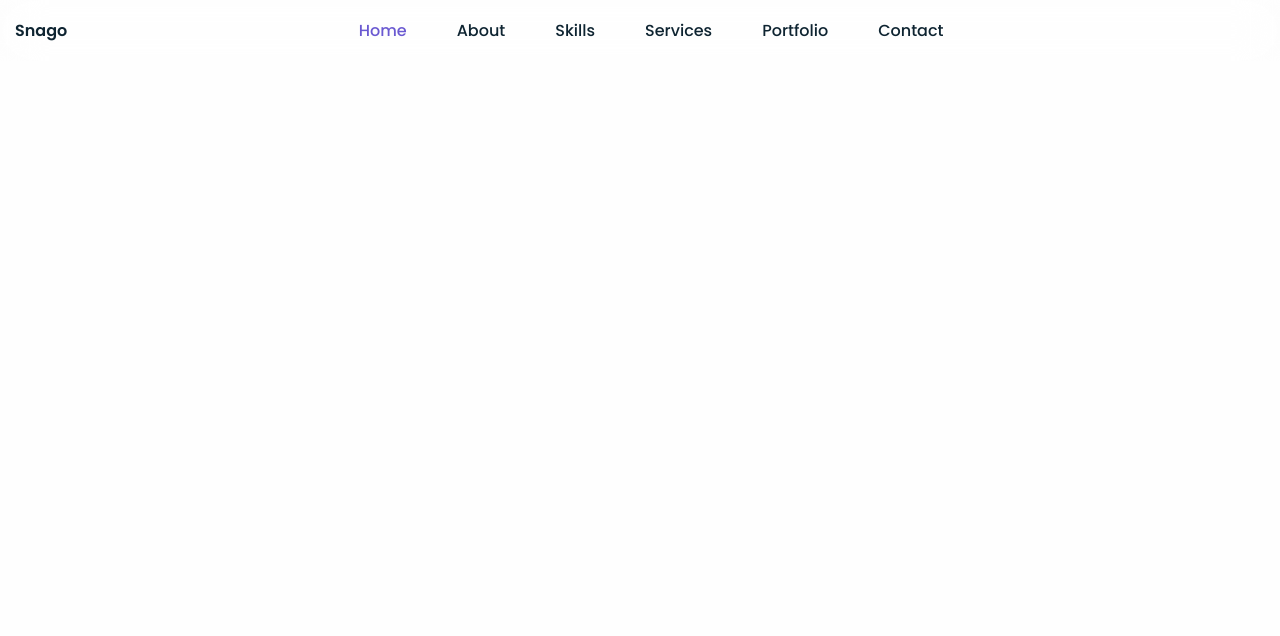
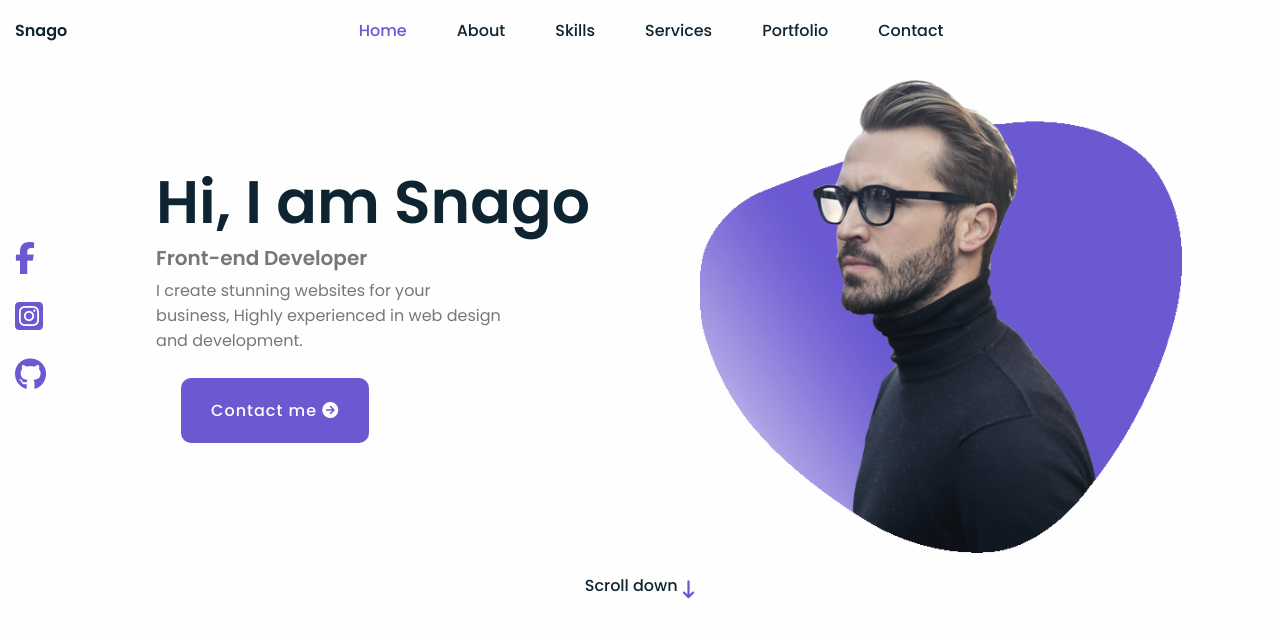
Before and after one commit to Snago1/site-portfolio, a plain HTML site: page index.html in a window 1280 px wide. Drawn offline with Linux system fonts and the light colour scheme.

Commit message:
home section
home section

```diff
--- a/css/main.css
+++ b/css/main.css
@@ -110,6 +110,7 @@ body{
     color: var(--first-color);
     background:var(--body-bg-color);
     overflow-x: hidden;
+    /* padding-top: 61px; */
 }
 
 
@@ -168,11 +169,91 @@ ul{
 .nav-menu-btn{
     display: none;
 }
+/*=== end header ===*/
 
-/*=== end header ===*/
+/*=== home ===*/
+.home{
+    padding: 80px 0;
+    min-height: 100vh;
+}
+.home-wrapper {
+    display: flex;
+    justify-content: space-between;
+    align-items: center;
+    gap: 30px;
+}
+.media-icons {
+    display: flex;
+    flex-direction: column;
+    gap: 10px;
+}
+.media-icons a{
+    color: var(--second-color);
+    font-size: 32px;
+}
+.media-icons a:hover{
+    color: var(--hover-color);
+}
+.home-info h1{
+    font-size: 60px;
+    font-weight: 600;
+    line-height: 1.2;
+}
+.home-info h3{
+    font-size: 20px;
+    font-weight: 600;
+    line-height: 2;
+    color: var(--third-color);
+}
+.home-info p{
+    font-size: var(--normal-font-size);
+    color: var(--third-color);
+    max-width: 350px;
+    width: 100%;
+
+}
+.home-info-link {
+    background: var(--second-color);
+    color: white;
+    font-size: var(--normal-font-size);
+    font-weight: 500;
+    display: inline-block;
+    margin: 25px;
+    padding: 20px 30px;
+    letter-spacing: 1px;
+    border-radius: 10px;
+}
+.home-info-link:hover{
+    background: var(--hover-color);
+}
+.home-img img{
+    width: 90%;
+}
+.scroll-down {
+    display: block;
+    margin: 20px auto 0;
+    width: 120px;
+    text-align: center;
+    color: var(--first-color);
+    font-size: var(--normal-font-size);
+    font-weight: 500;
+}
+.scroll-down i{
+    color: var(--second-color);
+    font-size: 18px;
+    animation: arrow-down ease 2s infinite;
+
+}
+
+@keyframes arrow-down{
+    0%{
+        transform: translateY(0);
+    }
+    30%{
+        transform: translateY(10px);
+    }
+}
+/*=== end home ===*/
 
 /*=== header ===*/
 /*=== end header ===*/
-
-/*=== header ===*/
-/*=== end header ===*/
--- a/index.html
+++ b/index.html
@@ -43,4 +43,41 @@
             </div>
         </div>
     </header>
+    <main>
+        <!-- Home section -->
+         <section class="home" id="home">
+            <div class="container home-wrapper">
+                <div class="media-icons">
+                    <a href="">
+                        <i class="fa-brands fa-facebook-f"></i>
+                    </a>
+                    <a href="">
+                        <i class="fa-brands fa-square-instagram"></i>
+                    </a>
+                    <a href="">
+                        <i class="fa-brands fa-github"></i>
+                    </a>
+                </div>
+                <div class="home-info">
+                    <h1>Hi, I am Snago</h1>
+                    <h3>Front-end Developer</h3>
+                    <p>I create stunning websites for your business, Highly experienced in web design and development.
+                    </p>
+                    <a href="" class="home-info-link">
+                        Contact me
+                        <i class="fa-solid fa-circle-arrow-right"></i>
+                    </a>
+                </div>
+                <div class="home-img">
+                    <img src="./img/main-img.png" alt="man">
+                </div>
+
+            </div>
+            <a href="#about" class="scroll-down">
+                Scroll down
+                <i class="fa-solid fa-arrow-down-long"></i>
+            </a>
+         </section>
+         <!-- End Home section -->
+    </main>
 </html>
```
